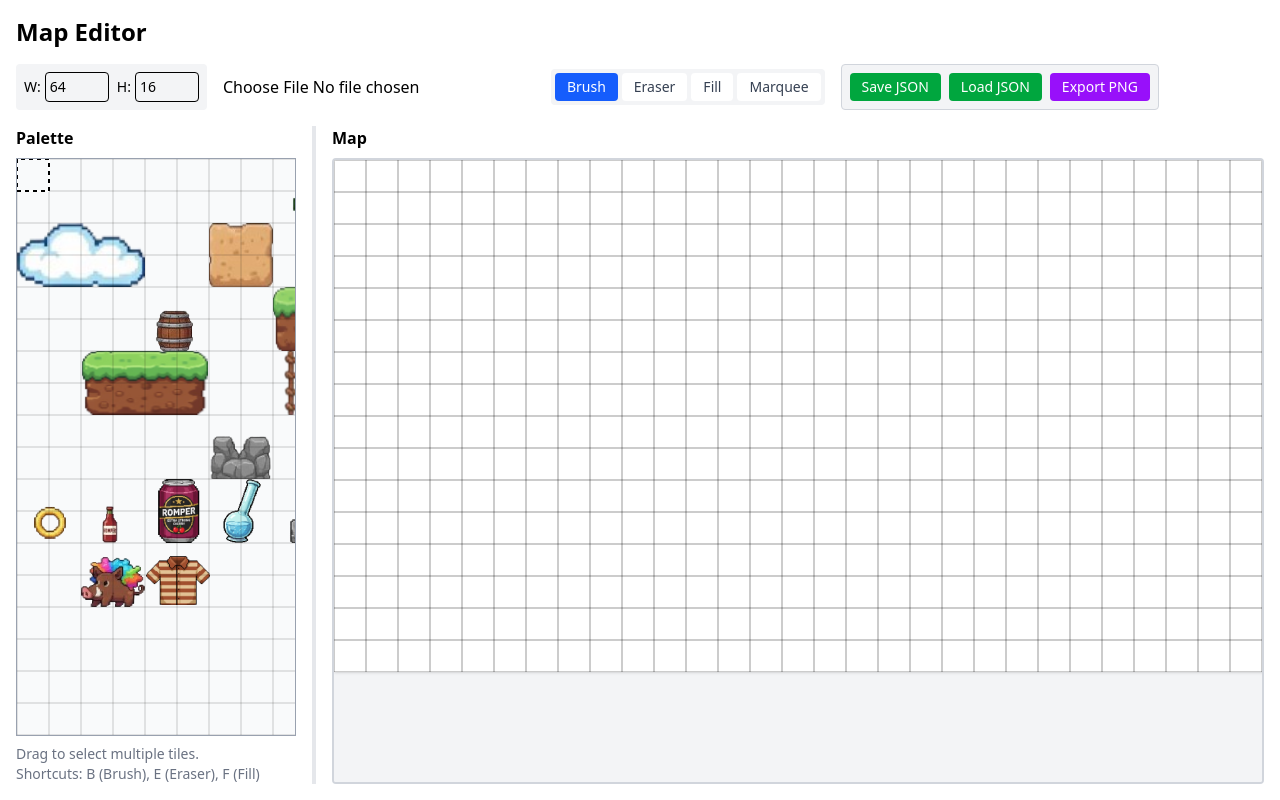
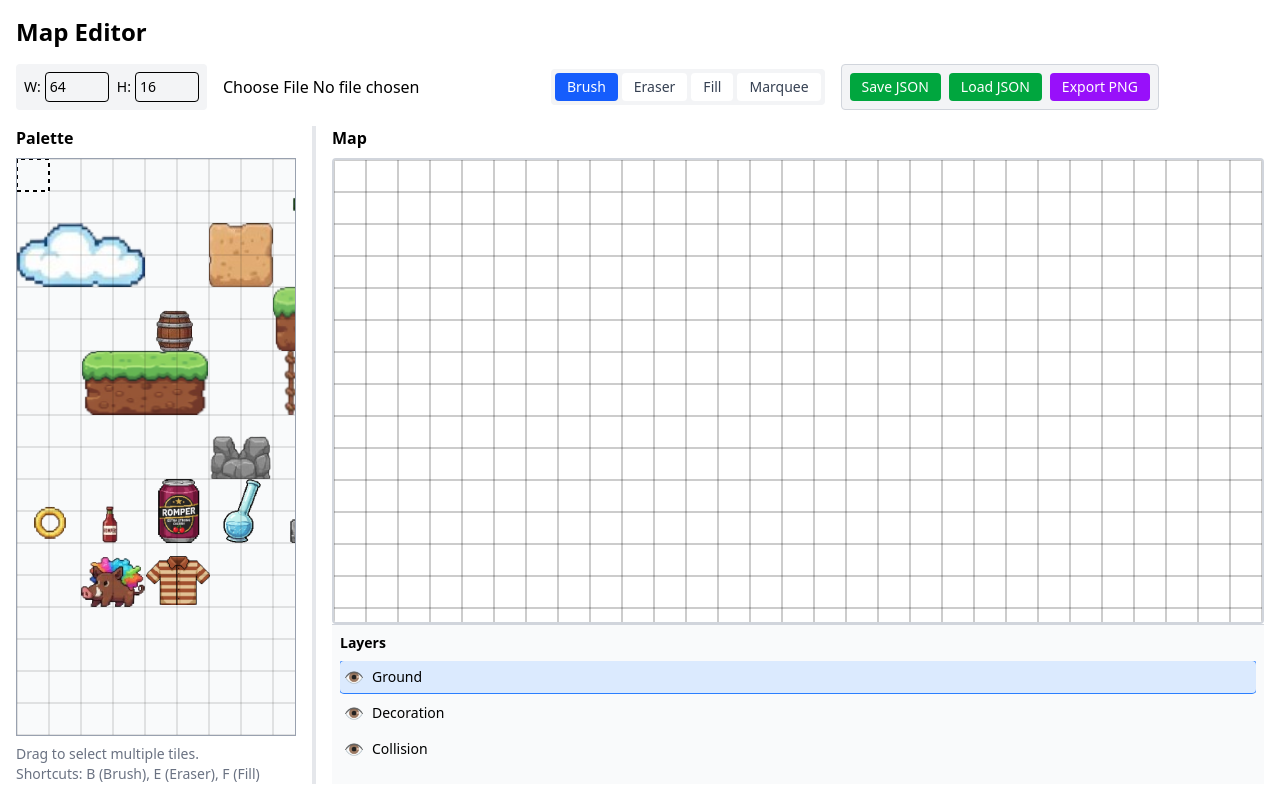
Before and after one commit to RezixDev/map-editor, a React (Vite) app: page / in a window 1280 px wide. Built offline with nearby package versions, Linux system fonts and the light colour scheme.

Commit message:
add Lazers

```diff
--- a/src/editor/MapEditor.tsx
+++ b/src/editor/MapEditor.tsx
@@ -5,6 +5,7 @@ const TILE_WIDTH = 32;
 const TILE_HEIGHT = 32;
 
 type TileData = { tileId: number; flipX: boolean };
+type Layer = { id: string; name: string; visible: boolean; opacity: number; data: Record<string, TileData> };
 type Tool = "brush" | "eraser" | "fill" | "marquee";
 type SelectionRect = { x: number; y: number; w: number; h: number };
 
@@ -21,7 +22,12 @@ export function MapEditor() {
 	const [zoomMap, setZoomMap] = useState(1);
 	const [zoomPalette, setZoomPalette] = useState(1);
 	const [paletteSelection, setPaletteSelection] = useState<SelectionRect>({ x: 0, y: 0, w: 1, h: 1 });
-	const [mapGrid, setMapGrid] = useState<Record<string, TileData>>({});
+	const [layers, setLayers] = useState<Layer[]>([
+		{ id: "ground", name: "Ground", visible: true, opacity: 1, data: {} },
+		{ id: "decor", name: "Decoration", visible: true, opacity: 1, data: {} },
+		{ id: "collision", name: "Collision", visible: true, opacity: 0.5, data: {} },
+	]);
+	const [activeLayerIndex, setActiveLayerIndex] = useState(0);
 	const [currentTool, setCurrentTool] = useState<Tool>("brush");
 	const [selection, setSelection] = useState<SelectionRect | null>(null);
 	const [clipboard, setClipboard] = useState<Record<string, TileData> | null>(null);
@@ -34,11 +40,11 @@ export function MapEditor() {
 	const paletteSelectionStart = useRef<{ x: number; y: number } | null>(null);
 
 	// History Stacks
-	const historyPast = useRef<Record<string, TileData>[]>([]);
-	const historyFuture = useRef<Record<string, TileData>[]>([]);
+	const historyPast = useRef<Layer[][]>([]);
+	const historyFuture = useRef<Layer[][]>([]);
 
 	function saveCheckpoint() {
-		historyPast.current.push({ ...mapGrid });
+		historyPast.current.push(JSON.parse(JSON.stringify(layers)));
 		if (historyPast.current.length > 50) historyPast.current.shift(); // Limit history
 		historyFuture.current = []; // Clear redo stack on new action
 	}
@@ -48,8 +54,8 @@ export function MapEditor() {
 
 		const previous = historyPast.current.pop();
 		if (previous) {
-			historyFuture.current.push({ ...mapGrid });
-			setMapGrid(previous);
+			historyFuture.current.push(JSON.parse(JSON.stringify(layers)));
+			setLayers(previous);
 		}
 	}
 
@@ -58,8 +64,8 @@ export function MapEditor() {
 
 		const next = historyFuture.current.pop();
 		if (next) {
-			historyPast.current.push({ ...mapGrid });
-			setMapGrid(next);
+			historyPast.current.push(JSON.parse(JSON.stringify(layers)));
+			setLayers(next);
 		}
 	}
 
@@ -150,10 +156,15 @@ export function MapEditor() {
 		context.save();
 		context.scale(zoomMap, zoomMap);
 
-		// 1. Draw Map Tiles
-		Object.entries(mapGrid).forEach(([key, tileData]) => {
+		// 1. Draw Map Tiles (Layered)
+		layers.forEach((layer) => {
+			if (!layer.visible) return;
+
+			context.save();
+			context.globalAlpha = layer.opacity;
+
+			Object.entries(layer.data).forEach(([key, tileData]) => {
 				const [gx, gy] = key.split(",").map(Number);
-			// Keys are now stored as "x,y" indices
 				const drawX = gx * TILE_WIDTH;
 				const drawY = gy * TILE_HEIGHT;
 
@@ -172,6 +183,9 @@ export function MapEditor() {
 					TILE_WIDTH,
 					TILE_HEIGHT
 				);
+			});
+
+			context.restore();
 		});
 
 		// 2. Draw Grid
@@ -251,7 +265,7 @@ export function MapEditor() {
 
 	useEffect(() => {
 		renderMap();
-	}, [mapGrid, selection, mapSize, zoomMap]);
+	}, [layers, selection, mapSize, zoomMap]);
 
 	useEffect(() => {
 		function handleKeyDown(e: KeyboardEvent) {
@@ -291,13 +305,16 @@ export function MapEditor() {
 			if (e.key === "Delete" || e.key === "Backspace") {
 				if (selection) {
 					saveCheckpoint();
-					setMapGrid((prev) => {
-						const next = { ...prev };
+					setLayers((prev) => {
+						const next = [...prev];
+						const active = { ...next[activeLayerIndex], data: { ...next[activeLayerIndex].data } };
+
 						for (let x = selection.x; x < selection.x + selection.w; x++) {
 							for (let y = selection.y; y < selection.y + selection.h; y++) {
-								delete next[`${x},${y}`];
+								delete active.data[`${x},${y}`];
 							}
 						}
+						next[activeLayerIndex] = active;
 						return next;
 					});
 				}
@@ -316,11 +333,12 @@ export function MapEditor() {
 			if ((e.metaKey || e.ctrlKey) && e.key === "c") {
 				if (selection) {
 					const newClipboard: Record<string, TileData> = {};
+					const activeData = layers[activeLayerIndex].data;
 					for (let x = selection.x; x < selection.x + selection.w; x++) {
 						for (let y = selection.y; y < selection.y + selection.h; y++) {
 							const key = `${x},${y}`;
-							if (mapGrid[key]) {
-								newClipboard[`${x - selection.x},${y - selection.y}`] = mapGrid[key];
+							if (activeData[key]) {
+								newClipboard[`${x - selection.x},${y - selection.y}`] = activeData[key];
 							}
 						}
 					}
@@ -335,14 +353,18 @@ export function MapEditor() {
 					const targetX = selection ? selection.x : 0;
 					const targetY = selection ? selection.y : 0;
 
-					setMapGrid((prev) => {
-						const next = { ...prev };
+					setLayers((prev) => {
+						const next = [...prev];
+						const active = { ...next[activeLayerIndex], data: { ...next[activeLayerIndex].data } };
+
 						Object.entries(clipboard).forEach(([key, tileData]) => {
 							const [gx, gy] = key.split(",").map(Number);
 							const finalX = targetX + gx;
 							const finalY = targetY + gy;
-							next[`${finalX},${finalY}`] = { ...tileData };
+							active.data[`${finalX},${finalY}`] = { ...tileData };
 						});
+
+						next[activeLayerIndex] = active;
 						return next;
 					});
 				}
@@ -351,7 +373,7 @@ export function MapEditor() {
 
 		window.addEventListener("keydown", handleKeyDown);
 		return () => window.removeEventListener("keydown", handleKeyDown);
-	}, [mapGrid, selection, clipboard]);
+	}, [layers, selection, clipboard, activeLayerIndex]);
 
 	// Resize Logic
 	useEffect(() => {
@@ -383,13 +405,18 @@ export function MapEditor() {
 		const gy = Math.floor(gridY / TILE_HEIGHT);
 		const key = `${gx},${gy}`;
 
-		setMapGrid((prev) => {
-			const next = { ...prev };
+		setLayers((prev) => {
+			const next = [...prev];
+			// Ensure we deep copy the active layer's data to avoid mutability issues
+			const active = { ...next[activeLayerIndex], data: { ...next[activeLayerIndex].data } };
+
 			if (tileId === null) {
-				delete next[key];
+				delete active.data[key];
 			} else {
-				next[key] = { tileId, flipX: false };
+				active.data[key] = { tileId, flipX: false };
 			}
+
+			next[activeLayerIndex] = active;
 			return next;
 		});
 	}
@@ -397,17 +424,21 @@ export function MapEditor() {
 	function floodFill(startGridX: number, startGridY: number, fillTileId: number) {
 		// startGridX/Y are passed as INDICES (e.g. 1, 2)
 		const startKey = `${startGridX},${startGridY}`;
-		const startTileId = mapGrid[startKey]?.tileId;
+		const activeData = layers[activeLayerIndex].data;
+
+		const startTileId = activeData[startKey]?.tileId;
 
 		// Prevent infinite recursion if filling same color
 		if (startTileId === fillTileId) return;
 
 		const visited = new Set<string>();
 		const queue = [[startGridX, startGridY]];
-		const newGrid = { ...mapGrid };
+
+		// We'll calculate the new data object based on current active layer
+		const newData = { ...activeData };
 
 		// Helper to get ID (undefined if empty)
-		const getId = (x: number, y: number) => newGrid[`${x},${y}`]?.tileId;
+		const getId = (x: number, y: number) => newData[`${x},${y}`]?.tileId;
 
 		while (queue.length > 0) {
 			const [cx, cy] = queue.pop()!;
@@ -421,7 +452,7 @@ export function MapEditor() {
 			if (currentId !== startTileId) continue;
 
 			visited.add(key);
-			newGrid[key] = { tileId: fillTileId, flipX: false };
+			newData[key] = { tileId: fillTileId, flipX: false };
 
 			queue.push([cx + 1, cy]);
 			queue.push([cx - 1, cy]);
@@ -429,7 +460,11 @@ export function MapEditor() {
 			queue.push([cx, cy - 1]);
 		}
 
-		setMapGrid(newGrid);
+		setLayers((prev) => {
+			const next = [...prev];
+			next[activeLayerIndex] = { ...next[activeLayerIndex], data: newData };
+			return next;
+		});
 	}
 
 	function handleWheel(e: React.WheelEvent, setZoom: React.Dispatch<React.SetStateAction<number>>) {
@@ -709,7 +744,7 @@ export function MapEditor() {
 	}
 
 	function handleSaveMap() {
-		const jsonString = JSON.stringify(mapGrid, null, 2);
+		const jsonString = JSON.stringify(layers, null, 2);
 		const blob = new Blob([jsonString], { type: "application/json" });
 		const url = URL.createObjectURL(blob);
 		const a = document.createElement("a");
@@ -727,8 +762,16 @@ export function MapEditor() {
 		reader.onload = (ev) => {
 			try {
 				const json = JSON.parse(ev.target?.result as string);
-				if (typeof json === "object" && json !== null) {
-					setMapGrid(json);
+				if (Array.isArray(json)) {
+					// V2: Layers
+					setLayers(json);
+				} else if (typeof json === "object" && json !== null) {
+					// V1: Legacy single grid -> Load into Ground
+					setLayers(prev => {
+						const next = [...prev];
+						next[0] = { ...next[0], data: json };
+						return next;
+					});
 				} else {
 					alert("Invalid JSON format");
 				}
@@ -750,10 +793,13 @@ export function MapEditor() {
 		const ctx = tempCanvas.getContext("2d");
 		if (!ctx) return;
 
-		// Draw tiles
-		Object.entries(mapGrid).forEach(([key, tileData]) => {
+		// Draw tiles (all layers)
+		layers.forEach(layer => {
+			if (!layer.visible) return;
+			ctx.globalAlpha = layer.opacity;
+
+			Object.entries(layer.data).forEach(([key, tileData]) => {
 				const [gx, gy] = key.split(",").map(Number);
-			// Index-based keys
 				const drawX = gx * TILE_WIDTH;
 				const drawY = gy * TILE_HEIGHT;
 
@@ -773,6 +819,7 @@ export function MapEditor() {
 					TILE_HEIGHT
 				);
 			});
+		});
 
 		const url = tempCanvas.toDataURL("image/png");
 		const a = document.createElement("a");
@@ -781,7 +828,7 @@ export function MapEditor() {
 		a.click();
 	}
 
-	const resultString = `const mapGrid = ${JSON.stringify(mapGrid, null, 2)};`;
+	const resultString = `const layers = ${JSON.stringify(layers, null, 2)};`;
 
 
 	return (
@@ -922,6 +969,35 @@ export function MapEditor() {
 							tabIndex={0}
 						></canvas>
 					</div>
+
+					{/* Layers UI */}
+					<div className="h-40 border-t border-gray-300 bg-gray-50 p-2 flex flex-col">
+						<h4 className="text-sm font-bold mb-2">Layers</h4>
+						<div className="flex-1 overflow-auto space-y-1">
+							{layers.map((layer, index) => (
+								<div
+									key={layer.id}
+									className={`flex items-center p-1 rounded cursor-pointer ${activeLayerIndex === index ? "bg-blue-100 ring-1 ring-blue-500" : "hover:bg-gray-100"}`}
+									onClick={() => setActiveLayerIndex(index)}
+								>
+									<button
+										className="mr-2 text-gray-500 hover:text-black"
+										onClick={(e) => {
+											e.stopPropagation();
+											setLayers(prev => {
+												const next = [...prev];
+												next[index] = { ...next[index], visible: !next[index].visible };
+												return next;
+											});
+										}}
+									>
+										{layer.visible ? "👁️" : "🚫"}
+									</button>
+									<span className={`text-sm select-none ${!layer.visible && "text-gray-400"}`}>{layer.name}</span>
+								</div>
+							))}
+						</div>
+					</div>
 				</div>
 			</div>
 
```
Lines whose indentation alone changed are shown as unchanged.
